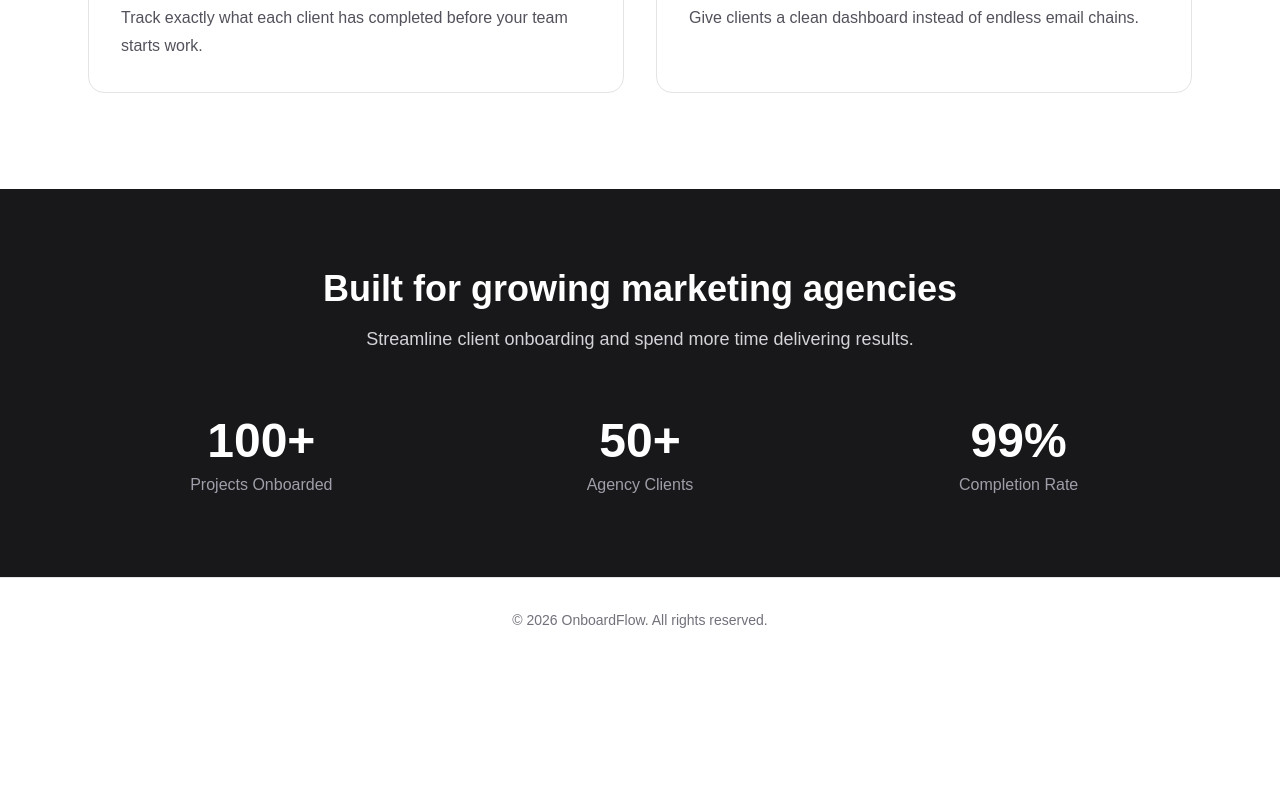
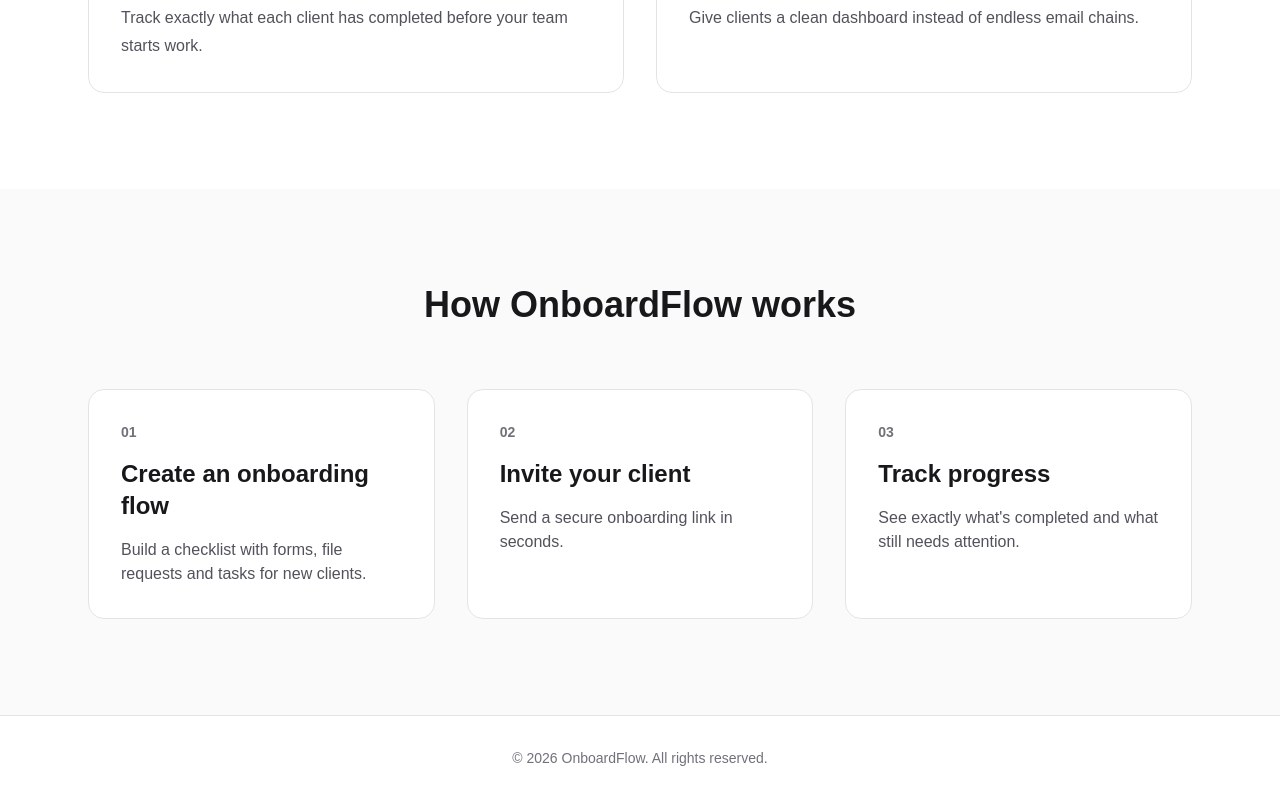
Before and after one commit to meharbhamrah/onboardflow, a Next.js app: page / in a window 1280 px wide. Shown: the part 1420-2220 px from the top of the page. Before the commit the page ends 2082 px from the top, so only its background shows below. Built offline with nearby package versions, Linux system fonts and the light colour scheme.

Commit message:
Refine landing page with how it works section

```diff
--- a/app/page.tsx
+++ b/app/page.tsx
@@ -1,8 +1,8 @@
 import Navbar from "../components/Navbar";
 import Hero from "../components/Hero";
 import Features from "../components/Features";
-import Trust from "../components/Trust";
 import Footer from "../components/Footer";
+import HowItWorks from "../components/HowItWorks";
 
 export default function Home() {
   return (
@@ -10,8 +10,9 @@ export default function Home() {
       <Navbar />
       <Hero />
       <Features />
-      <Trust />
+      <HowItWorks />
       <Footer />
+
     </>
   );
 }
--- /dev/null
+++ b/components/HowItWorks.tsx
@@ -0,0 +1,53 @@
+const steps = [
+  {
+    number: "01",
+    title: "Create an onboarding flow",
+    description:
+      "Build a checklist with forms, file requests and tasks for new clients.",
+  },
+  {
+    number: "02",
+    title: "Invite your client",
+    description:
+      "Send a secure onboarding link in seconds.",
+  },
+  {
+    number: "03",
+    title: "Track progress",
+    description:
+      "See exactly what's completed and what still needs attention.",
+  },
+];
+
+export default function HowItWorks() {
+  return (
+    <section className="bg-zinc-50 py-24">
+      <div className="mx-auto max-w-6xl px-6">
+        <h2 className="text-center text-4xl font-bold text-zinc-900">
+          How OnboardFlow works
+        </h2>
+
+        <div className="mt-16 grid gap-8 md:grid-cols-3">
+          {steps.map((step) => (
+            <div
+              key={step.number}
+              className="rounded-2xl border border-zinc-200 bg-white p-8"
+            >
+              <p className="text-sm font-bold text-zinc-500">
+                {step.number}
+              </p>
+
+              <h3 className="mt-4 text-2xl font-semibold text-zinc-900">
+                {step.title}
+              </h3>
+
+              <p className="mt-4 text-zinc-600">
+                {step.description}
+              </p>
+            </div>
+          ))}
+        </div>
+      </div>
+    </section>
+  );
+}
--- a/components/Trust.tsx
+++ /dev/null
@@ -1,30 +0,0 @@
-const stats = [
-  { number: "100+", label: "Projects Onboarded" },
-  { number: "50+", label: "Agency Clients" },
-  { number: "99%", label: "Completion Rate" },
-];
-
-export default function Trust() {
-  return (
-    <section className="bg-zinc-900 py-20 text-white">
-      <div className="mx-auto max-w-6xl px-6 text-center">
-        <h2 className="text-4xl font-bold">
-          Built for growing marketing agencies
-        </h2>
-
-        <p className="mt-4 text-lg text-zinc-300">
-          Streamline client onboarding and spend more time delivering results.
-        </p>
-
-        <div className="mt-16 grid gap-8 md:grid-cols-3">
-          {stats.map((stat) => (
-            <div key={stat.label}>
-              <h3 className="text-5xl font-bold">{stat.number}</h3>
-              <p className="mt-2 text-zinc-400">{stat.label}</p>
-            </div>
-          ))}
-        </div>
-      </div>
-    </section>
-  );
-}
```
